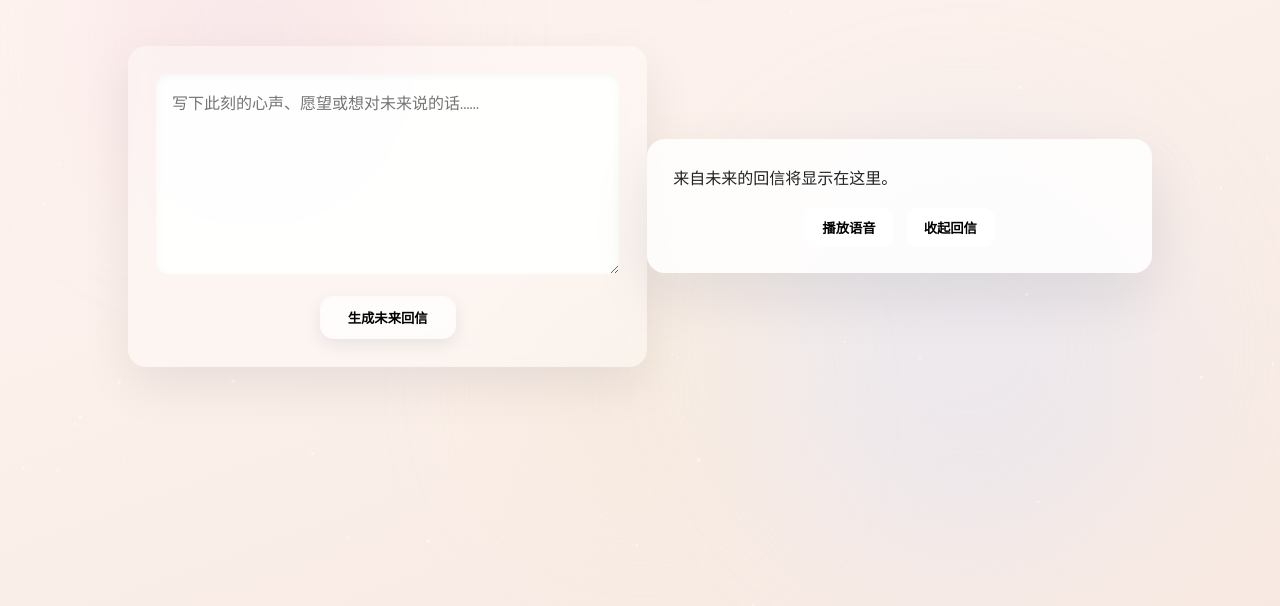
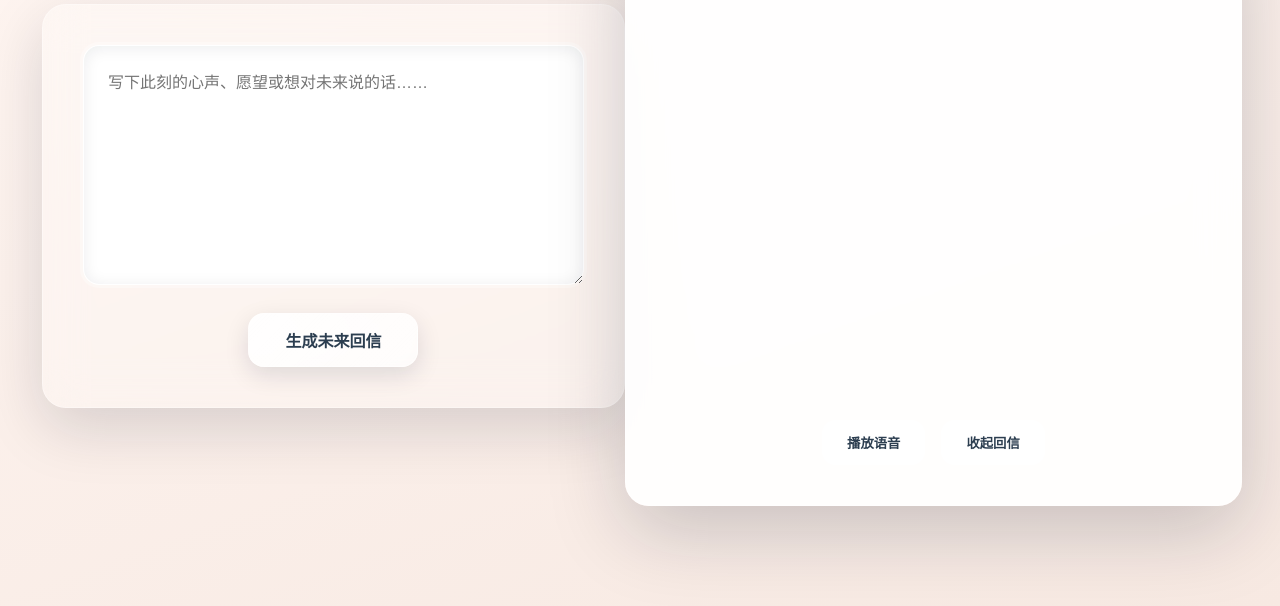
Before and after one commit to 3627339340-ui/echo3, a website: page public/index.html in a window 1280 px wide. Shown: the part 194-800 px from the top of the page. Drawn offline with Linux system fonts and the light colour scheme.

Commit message:
Update style.css

```diff
--- a/public/style.css
+++ b/public/style.css
@@ -1,162 +1,350 @@
-:root{
-  --glass: rgba(255,255,255,0.36);
-  --glass-strong: rgba(255,255,255,0.86);
-  --muted: #6b6b6b;
+:root {
+  --glass: rgba(255, 255, 255, 0.25);
+  --glass-strong: rgba(255, 255, 255, 0.92);
+  --glass-border: rgba(255, 255, 255, 0.3);
+  --shadow: 0 20px 60px rgba(11, 18, 40, 0.15);
+  --shadow-strong: 0 25px 80px rgba(11, 18, 40, 0.2);
 }
 
 /* Reset & layout */
-*{box-sizing:border-box;margin:0;padding:0}
-html,body{height:100%;font-family:"PingFang SC","Helvetica Neue",Arial,sans-serif;overflow:hidden}
-body{
-  display:flex;
-  align-items:center;
-  justify-content:center;
-  background: linear-gradient(160deg,#f8efe9,#efe5df);
-  transition: background 1.5s ease;
-  position:relative;
-  color:#222;
+* {
+  box-sizing: border-box;
+  margin: 0;
+  padding: 0;
 }
 
-/* soft blobs (decor) */
-.blob{
-  position:absolute;border-radius:50%;filter:blur(72px);opacity:0.26;z-index:0;pointer-events:none;
-}
-.blob.b1{width:340px;height:340px;left:6%;top:8%;background:rgba(240,200,220,0.9)}
-.blob.b2{width:420px;height:420px;right:8%;bottom:6%;background:rgba(200,220,255,0.9)}
-.blob.b3{width:260px;height:260px;left:40%;bottom:10%;background:rgba(240,230,200,0.85)}
-
-/* small star particles */
-.star{position:absolute;width:3px;height:3px;border-radius:50%;background:rgba(255,255,255,0.9);opacity:0.6;z-index:0;pointer-events:none}
-
-/* container to center content and allow breathing */
-.app {
-  width:100%;
-  max-width:1024px;
-  height:88vh;
-  display:flex;
-  align-items:center;
-  justify-content:center;
-  position:relative;
-  z-index:2;
+html, body {
+  height: 100%;
+  font-family: "PingFang SC", "Helvetica Neue", Arial, "Noto Sans SC", sans-serif;
+  overflow: hidden;
 }
 
-/* title - fixed text as requested */
-.title {
-  position:absolute;
-  top:10%;
-  left:50%;
-  transform:translateX(-50%);
-  color:#ffffff;
-  font-size:2.6rem;
-  letter-spacing:1px;
-  text-shadow:0 6px 24px rgba(0,0,0,0.28);
-  z-index:3;
+body {
+  display: flex;
+  align-items: center;
+  justify-content: center;
+  transition: background 1.5s ease;
+  position: relative;
+  color: #2c3e50;
+  /* 默认背景，会根据时间更新 */
+  background: linear-gradient(135deg, #667eea 0%, #764ba2 100%);
 }
 
-/* envelope start */
-.envelope {
-  width:220px;height:140px;border-radius:14px;background:linear-gradient(180deg,#ffffff,#f6f4f4);box-shadow:0 20px 60px rgba(11,18,40,0.12);display:flex;align-items:center;justify-content:center;cursor:pointer;z-index:3;position:relative;animation:shake 3s ease-in-out infinite;
-  border:1px solid rgba(0,0,0,0.04);
-}
-.envelope::before{content:"";position:absolute;top:0;left:0;width:100%;height:56%;clip-path:polygon(0 0,100% 0,50% 100%);background:linear-gradient(180deg,#fff,#f1efef);border-radius:14px 14px 0 0}
-
-@keyframes shake{0%{transform:translateY(0) rotate(0deg)}25%{transform:translateY(-2px) rotate(1deg)}50%{transform:translateY(0) rotate(-1deg)}75%{transform:translateY(-1px) rotate(0.5deg)}100%{transform:translateY(0) rotate(0deg)}}
-
-/* input card (glass) */
-.input-card{
-  display:none;
-  width:76%;
-  max-width:760px;
-  background:var(--glass);
-  border-radius:18px;
-  padding:28px;
-  box-shadow:0 18px 50px rgba(8,14,30,0.08);
-  backdrop-filter:blur(10px);
-  z-index:3;
-  flex-direction:column;
-  align-items:center;
+/* 太阳月亮特效 */
+.celestial-body {
+  position: absolute;
+  border-radius: 50%;
+  z-index: 1;
+  pointer-events: none;
+  transition: all 1.5s ease;
 }
 
-.input-card .prompt{
-  width:100%;
-  max-width:640px;
+#sun {
+  background: radial-gradient(circle at 30% 30%, #FFEB3B, #FF9800);
+  width: 120px;
+  height: 120px;
+  box-shadow: 0 0 60px rgba(255, 235, 59, 0.6);
+  opacity: 0;
 }
 
-textarea{
-  width:100%;
-  min-height:200px;
-  border-radius:12px;
-  border:none;
-  padding:16px;
-  font-size:16px;
-  resize:vertical;
-  outline:none;
-  background:rgba(255,255,255,0.92);
-  box-shadow:inset 0 2px 8px rgba(16,24,40,0.04);
+#moon {
+  background: radial-gradient(circle at 30% 30%, #E0E0E0, #BDBDBD);
+  width: 100px;
+  height: 100px;
+  box-shadow: 0 0 40px rgba(224, 224, 224, 0.4);
+  opacity: 0;
 }
 
-/* primary button - frosted white */
-.btn {
-  margin-top:18px;
-  padding:12px 28px;
-  border-radius:14px;
-  border:none;
-  background:rgba(255,255,255,0.6);
-  backdrop-filter:blur(8px);
-  font-weight:600;
-  cursor:pointer;
-  box-shadow:0 6px 18px rgba(11,18,40,0.08);
+/* 漂浮光斑 */
+.floating-light {
+  position: absolute;
+  border-radius: 50%;
+  background: radial-gradient(circle, rgba(255,255,255,0.4) 0%, rgba(255,255,255,0) 70%);
+  filter: blur(25px);
+  z-index: 0;
+  pointer-events: none;
 }
 
-/* letter card (the reply) */
+/* 主容器 */
+.app {
+  width: 100%;
+  max-width: 1200px;
+  height: 90vh;
+  display: flex;
+  align-items: center;
+  justify-content: center;
+  position: relative;
+  z-index: 10;
+}
+
+/* 标题 - 固定文字 */
+.title {
+  position: absolute;
+  top: 8%;
+  left: 50%;
+  transform: translateX(-50%);
+  color: rgba(255, 255, 255, 0.95);
+  font-size: 3.2rem;
+  font-weight: 300;
+  letter-spacing: 3px;
+  text-shadow: 0 8px 32px rgba(0, 0, 0, 0.3);
+  z-index: 10;
+  backdrop-filter: blur(10px);
+  padding: 0 30px;
+  border-radius: 20px;
+  background: rgba(255, 255, 255, 0.1);
+  border: 1px solid var(--glass-border);
+}
+
+/* 信封动画 */
+.envelope-container {
+  position: absolute;
+  top: 50%;
+  left: 50%;
+  transform: translate(-50%, -50%);
+  z-index: 10;
+  display: flex;
+  flex-direction: column;
+  align-items: center;
+  gap: 30px;
+}
+
+.envelope {
+  width: 240px;
+  height: 160px;
+  border-radius: 16px;
+  background: linear-gradient(135deg, #ffffff, #f8f9fa);
+  box-shadow: var(--shadow-strong);
+  display: flex;
+  align-items: center;
+  justify-content: center;
+  cursor: pointer;
+  position: relative;
+  animation: floatEnvelope 3s ease-in-out infinite;
+  border: 1px solid rgba(255, 255, 255, 0.4);
+  transition: all 0.5s ease;
+}
+
+.envelope:hover {
+  transform: scale(1.05);
+  box-shadow: 0 30px 90px rgba(11, 18, 40, 0.25);
+}
+
+.envelope::before {
+  content: "";
+  position: absolute;
+  top: 0;
+  left: 0;
+  width: 100%;
+  height: 60%;
+  clip-path: polygon(0 0, 100% 0, 50% 100%);
+  background: linear-gradient(135deg, #ffffff, #f1f3f4);
+  border-radius: 16px 16px 0 0;
+}
+
+.envelope::after {
+  content: "💌";
+  font-size: 3rem;
+  filter: drop-shadow(0 4px 8px rgba(0,0,0,0.1));
+}
+
+.envelope-hint {
+  color: rgba(255, 255, 255, 0.9);
+  font-size: 1.1rem;
+  text-align: center;
+  text-shadow: 0 2px 8px rgba(0, 0, 0, 0.2);
+  animation: pulse 2s ease-in-out infinite;
+}
+
+@keyframes floatEnvelope {
+  0%, 100% { transform: translateY(0) rotate(0deg); }
+  25% { transform: translateY(-8px) rotate(1deg); }
+  50% { transform: translateY(-4px) rotate(-1deg); }
+  75% { transform: translateY(-6px) rotate(0.5deg); }
+}
+
+@keyframes pulse {
+  0%, 100% { opacity: 0.7; }
+  50% { opacity: 1; }
+}
+
+/* 输入卡片 */
+.input-card {
+  display: none;
+  width: 80%;
+  max-width: 800px;
+  background: var(--glass);
+  border-radius: 24px;
+  padding: 40px;
+  box-shadow: var(--shadow);
+  backdrop-filter: blur(20px);
+  border: 1px solid var(--glass-border);
+  z-index: 10;
+  flex-direction: column;
+  align-items: center;
+}
+
+.input-card .prompt {
+  width: 100%;
+  max-width: 700px;
+}
+
+textarea {
+  width: 100%;
+  min-height: 240px;
+  border-radius: 16px;
+  border: 1px solid rgba(255, 255, 255, 0.3);
+  padding: 24px;
+  font-size: 16px;
+  line-height: 1.6;
+  resize: vertical;
+  outline: none;
+  background: rgba(255, 255, 255, 0.9);
+  box-shadow: inset 0 2px 12px rgba(16, 24, 40, 0.06);
+  transition: all 0.3s ease;
+  font-family: inherit;
+}
+
+textarea:focus {
+  background: rgba(255, 255, 255, 0.95);
+  box-shadow: inset 0 2px 16px rgba(16, 24, 40, 0.08), 0 0 0 3px rgba(255, 255, 255, 0.3);
+}
+
+/* 主按钮 */
+.btn {
+  margin-top: 24px;
+  padding: 14px 36px;
+  border-radius: 16px;
+  border: none;
+  background: linear-gradient(135deg, rgba(255, 255, 255, 0.9), rgba(255, 255, 255, 0.7));
+  backdrop-filter: blur(10px);
+  font-weight: 600;
+  font-size: 16px;
+  cursor: pointer;
+  box-shadow: 0 8px 24px rgba(11, 18, 40, 0.12);
+  transition: all 0.3s ease;
+  color: #2c3e50;
+  border: 1px solid rgba(255, 255, 255, 0.4);
+}
+
+.btn:hover {
+  transform: translateY(-2px);
+  box-shadow: 0 12px 32px rgba(11, 18, 40, 0.18);
+  background: linear-gradient(135deg, rgba(255, 255, 255, 1), rgba(255, 255, 255, 0.9));
+}
+
+/* 回信卡片 - 增大尺寸 */
 .letter {
-  display:none;
-  width:74%;
-  max-width:720px;
-  background:var(--glass-strong);
-  border-radius:18px;
-  padding:26px;
-  box-shadow:0 22px 60px rgba(11,18,40,0.09);
-  z-index:3;
-  max-height:66vh;
-  overflow:hidden;
-  display:flex;
-  flex-direction:column;
+  display: none;
+  width: 85%;
+  max-width: 900px;
+  height: 75vh;
+  background: var(--glass-strong);
+  border-radius: 24px;
+  padding: 40px;
+  box-shadow: var(--shadow-strong);
+  z-index: 10;
+  overflow: hidden;
+  display: flex;
+  flex-direction: column;
+  border: 1px solid rgba(255, 255, 255, 0.4);
+  backdrop-filter: blur(20px);
 }
 
 .letter .content {
-  flex:1;
-  overflow:auto;
-  padding-right:8px;
-  color:#222;
-  line-height:1.8;
-  font-size:16px;
-  background:transparent;
+  flex: 1;
+  overflow: auto;
+  padding: 20px;
+  color: #2c3e50;
+  line-height: 1.8;
+  font-size: 16px;
+  background: transparent;
+  border-radius: 12px;
+  margin-bottom: 20px;
+  font-family: "Noto Serif SC", serif;
 }
 
-/* controls inside letter */
+.letter .content::-webkit-scrollbar {
+  width: 6px;
+}
+
+.letter .content::-webkit-scrollbar-track {
+  background: rgba(0, 0, 0, 0.05);
+  border-radius: 3px;
+}
+
+.letter .content::-webkit-scrollbar-thumb {
+  background: rgba(0, 0, 0, 0.2);
+  border-radius: 3px;
+}
+
+/* 控制按钮 */
 .controls {
-  display:flex;
-  gap:12px;
-  justify-content:center;
-  margin-top:14px;
+  display: flex;
+  gap: 16px;
+  justify-content: center;
+  margin-top: 20px;
 }
 
 .control-btn {
-  padding:10px 18px;
-  border-radius:12px;
-  border:none;
-  background:rgba(255,255,255,0.8);
-  cursor:pointer;
-  font-weight:600;
+  padding: 12px 24px;
+  border-radius: 14px;
+  border: none;
+  background: rgba(255, 255, 255, 0.8);
+  cursor: pointer;
+  font-weight: 600;
+  transition: all 0.3s ease;
+  border: 1px solid rgba(255, 255, 255, 0.3);
+  color: #2c3e50;
 }
 
-/* small helper */
-.hidden{display:none}
+.control-btn:hover {
+  background: rgba(255, 255, 255, 1);
+  transform: translateY(-1px);
+  box-shadow: 0 6px 20px rgba(11, 18, 40, 0.1);
+}
 
-/* responsive tweaks */
-@media (max-width:720px){
-  .title{font-size:1.8rem;top:6%}
-  .input-card, .letter { width:92% }
-  .envelope{width:160px;height:100px}
+/* 辅助类 */
+.hidden {
+  display: none !important;
 }
+
+.fade-in {
+  animation: fadeIn 0.8s ease-out;
+}
+
+@keyframes fadeIn {
+  from { opacity: 0; transform: translateY(20px); }
+  to { opacity: 1; transform: translateY(0); }
+}
+
+/* 响应式设计 */
+@media (max-width: 768px) {
+  .title {
+    font-size: 2.2rem;
+    top: 5%;
+  }
+
+  .input-card, .letter {
+    width: 92%;
+    padding: 24px;
+  }
+
+  .envelope {
+    width: 180px;
+    height: 120px;
+  }
+
+  .letter {
+    height: 70vh;
+  }
+
+  .controls {
+    flex-direction: column;
+    align-items: center;
+  }
+
+  .control-btn {
+    width: 200px;
+  }
+}
```
